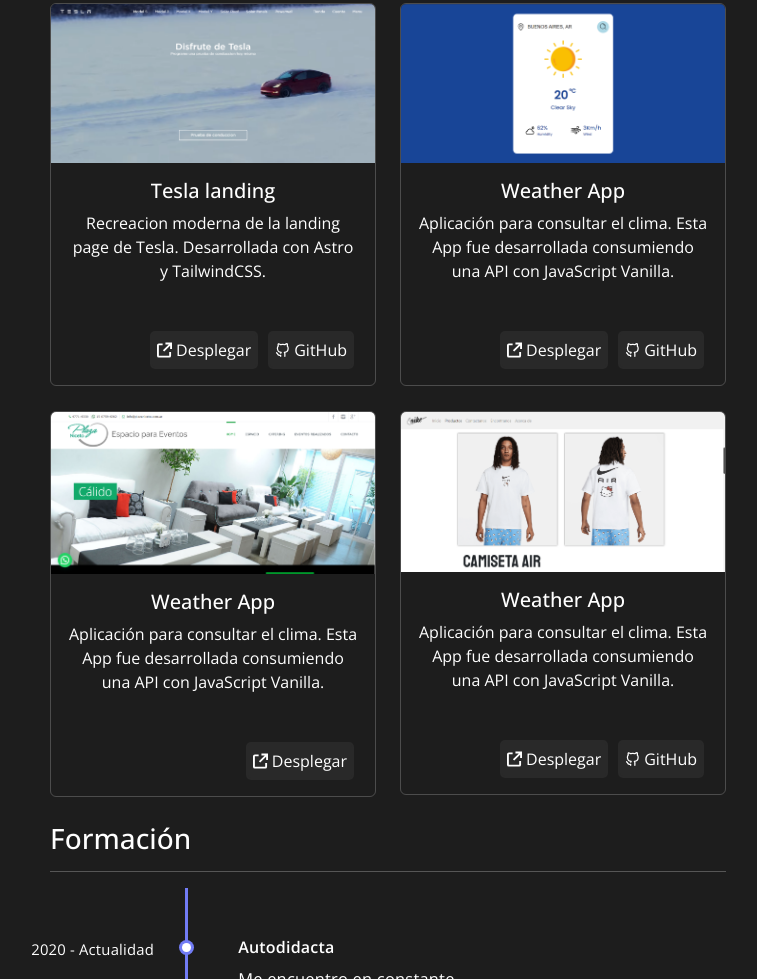
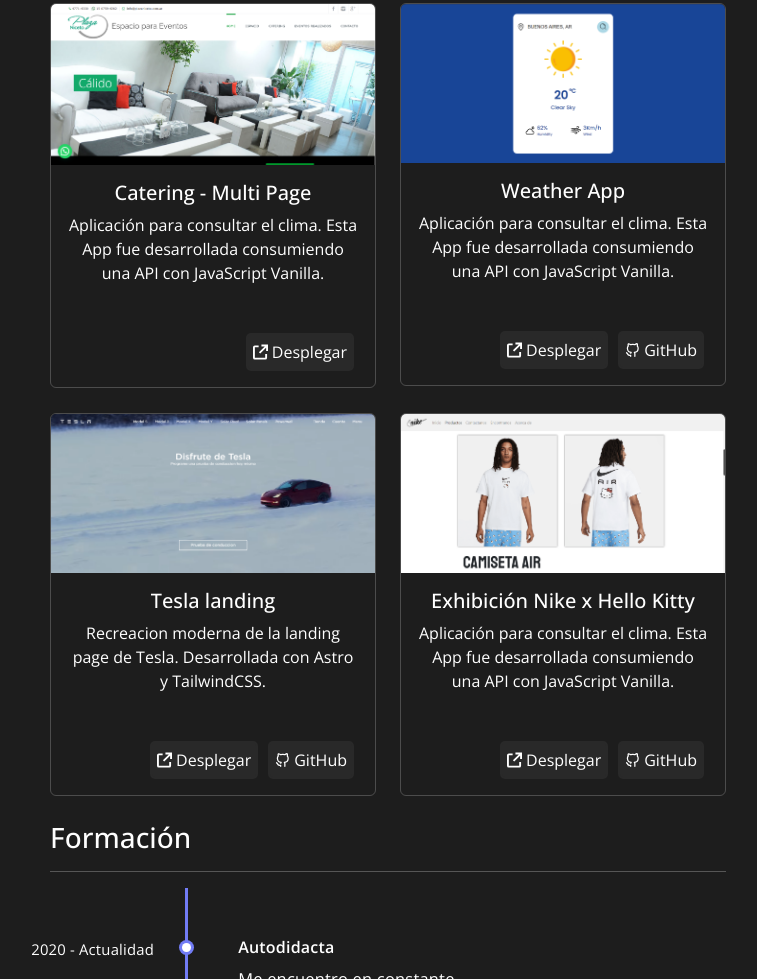
Before and after one commit to MCalvoP/personal-portfolio, a plain HTML site: page index.html in a window 1280 px wide. Shown: the part 1262-2241 px from the top of the page, without its empty margins (252-1009 px from the left). Drawn offline with nearby package versions, Linux system fonts and the light colour scheme.

Commit message:
detalles finales

```diff
--- a/index.html
+++ b/index.html
@@ -4,6 +4,7 @@
 <head>
     <meta charset="UTF-8">
     <meta name="viewport" content="width=device-width, initial-scale=1.0">
+    <link rel="icon" href="/logo/favicon.svg" type="image/x-icon">
     <link href="https://cdn.jsdelivr.net/npm/bootstrap@5.3.2/dist/css/bootstrap.min.css" rel="stylesheet"
         integrity="sha384-T3c6CoIi6uLrA9TneNEoa7RxnatzjcDSCmG1MXxSR1GAsXEV/Dwwykc2MPK8M2HN" crossorigin="anonymous">
     <link rel="preconnect" href="https://fonts.googleapis.com">
@@ -85,9 +86,13 @@
             <p>Contactame: <a href="mailto:manuelcalvoparra1@gmail.com">manuelcalvoparra1@gmail.com</a></p>
             <div class="redes">
                 <img class="logos" src="/logo/5279114_linkedin_network_social network_linkedin logo_icon.svg" alt="">
-                <a href="https://www.linkedin.com/in/manucalvoparra/" target="_blank"><p>Linkedin</p></a>
+                <a href="https://www.linkedin.com/in/manucalvoparra/" target="_blank">
+                    <p>Linkedin</p>
+                </a>
                 <img class="logos" src="/logo/394187_github_icon.svg" alt="">
-                <a href="https://github.com/MCalvoP" target="_blank" rel="noopener noreferrer"><p>Github</p></a>
+                <a href="https://github.com/MCalvoP" target="_blank" rel="noopener noreferrer">
+                    <p>Github</p>
+                </a>
             </div>
         </div>
 
@@ -96,21 +101,45 @@
             <hr>
             <div class="container text-center">
                 <div class="row row-cols-3 columnas">
-                  <div class="col"><img src="/logo/html-png.png" alt=""><p>HTML</p></div>
-                  <div class="col"><img src="/logo/CSS3_logo.svg.png" alt=""><p>CSS</p></div>
-                  <div class="col"><img src="/logo/sass-png.png" alt=""><p>Sass</p></div>
+                    <div class="col"><img src="/logo/html-png.png" alt="">
+                        <p>HTML</p>
+                    </div>
+                    <div class="col"><img src="/logo/CSS3_logo.svg.png" alt="">
+                        <p>CSS</p>
+                    </div>
+                    <div class="col"><img src="/logo/sass-png.png" alt="">
+                        <p>Sass</p>
+                    </div>
 
-                  <div class="col"><img src="/logo/tailwind-png.png" alt=""><p>Tailwind CSS</p></div>
-                  <div class="col"><img src="/logo/javascript-png.webp" alt=""><p>JavaScript</p></div>
-                  <div class="col"><img src="/logo/react-png.png" alt=""><p>React</p></div>
+                    <div class="col"><img src="/logo/tailwind-png.png" alt="">
+                        <p>Tailwind CSS</p>
+                    </div>
+                    <div class="col"><img src="/logo/javascript-png.webp" alt="">
+                        <p>JavaScript</p>
+                    </div>
+                    <div class="col"><img src="/logo/react-png.png" alt="">
+                        <p>React</p>
+                    </div>
 
-                  <div class="col"><img src="/logo/node-png.png" alt=""><p>Node.js</p></div>
-                  <div class="col"><img src="/logo/git-png.png" alt=""><p>Git</p></div>
-                  <div class="col"><img src="/logo/github-png.png" alt=""><p>GitHub</p></div>
+                    <div class="col"><img src="/logo/node-png.png" alt="">
+                        <p>Node.js</p>
+                    </div>
+                    <div class="col"><img src="/logo/git-png.png" alt="">
+                        <p>Git</p>
+                    </div>
+                    <div class="col"><img src="/logo/github-png.png" alt="">
+                        <p>GitHub</p>
+                    </div>
 
-                  <div class="col"><img src="/logo/astro-png.png" alt=""><p>Astro</p></div>
-                  <div class="col"><img src="/logo/python-png.png" alt=""><p>Python</p></div>
-                  <div class="col"><img src="/logo/bootrstrap-png.png" alt=""><p>Bootstrap</p></div>
+                    <div class="col"><img src="/logo/astro-png.png" alt="">
+                        <p>Astro</p>
+                    </div>
+                    <div class="col"><img src="/logo/python-png.png" alt="">
+                        <p>Python</p>
+                    </div>
+                    <div class="col"><img src="/logo/bootrstrap-png.png" alt="">
+                        <p>Bootstrap</p>
+                    </div>
                 </div>
             </div>
         </section>
@@ -120,20 +149,18 @@
             <hr>
             <div class="container text-center">
                 <div class="row">
-                    <div class="col-sm-6 mb-3 mb-sm-0">
+                    <div class="col-sm-6">
                         <div class="card bg-transparent">
-                        <img src="/logo/tesla-preview.png" class="card-img-top" alt="...">
+                            <img src="/logo/niceto-preview.png" class="card-img-top" alt="...">
                             <div class="card-body">
-                          <h5>Tesla landing</h5>
-                          <p class="card-text">Recreacion moderna de la landing page de Tesla. Desarrollada con Astro  y TailwindCSS.</p>
+                                <h5>Catering - Multi Page</h5>
+                                <p class="card-text">Aplicación para consultar el clima. Esta App fue desarrollada
+                                    consumiendo una API con JavaScript Vanilla.</p>
                                 <div class="btns ">
                                     <div class="d-flex deploy">
                                         <img src="/logo/link.svg" alt="">
-                                <a href="https://landingtesla.netlify.app/" target="_blank" class="card-link text-sm">Desplegar</a>
-                            </div>
-                            <div class="d-flex github">
-                                <img src="/logo/github-sticker.svg" alt="">
-                                <a href="https://github.com/MCalvoP/tesla" target="_blank" class="card-link text-sm">GitHub</a>
+                                        <a href="https://www.plazaniceto.com.ar/" target="_blank"
+                                            class="card-link text-sm">Desplegar</a>
                                     </div>
                                 </div>
                             </div>
@@ -144,49 +171,64 @@
                             <img src="/logo/weatherapp-preview.png" class="card-img-top" alt="...">
                             <div class="card-body">
                                 <h5>Weather App</h5>
-                          <p class="card-text">Aplicación para consultar el clima. Esta App fue desarrollada consumiendo una API con JavaScript Vanilla.</p>
+                                <p class="card-text">Aplicación para consultar el clima. Esta App fue desarrollada
+                                    consumiendo una API con JavaScript Vanilla.</p>
                                 <div class="btns ">
                                     <div class="d-flex deploy">
                                         <img src="/logo/link.svg" alt="">
-                                    <a href="https://mcalvop.github.io/Weather-App/" target="_blank" class="card-link text-sm">Desplegar</a>
+                                        <a href="https://mcalvop.github.io/Weather-App/" target="_blank"
+                                            class="card-link text-sm">Desplegar</a>
                                     </div>
                                     <div class="d-flex github">
                                         <img src="/logo/github-sticker.svg" alt="">
-                                    <a href="https://github.com/MCalvoP/Weather-App" target="_blank" class="card-link text-sm">GitHub</a>
+                                        <a href="https://github.com/MCalvoP/Weather-App" target="_blank"
+                                            class="card-link text-sm">GitHub</a>
                                     </div>
                                 </div>
                             </div>
                         </div>
                     </div>
-                    <div class="col-sm-6">
+                    <div class="col-sm-6 mb-3 mb-sm-0">
                         <div class="card bg-transparent">
-                          <img src="/logo/niceto-preview.png" class="card-img-top" alt="...">
+                            <img src="/logo/tesla-preview.png" class="card-img-top" alt="...">
                             <div class="card-body">
-                            <h5>Weather App</h5>
-                            <p class="card-text">Aplicación para consultar el clima. Esta App fue desarrollada consumiendo una API con JavaScript Vanilla.</p>
+                                <h5>Tesla landing</h5>
+                                <p class="card-text">Recreacion moderna de la landing page de Tesla. Desarrollada con
+                                    Astro y TailwindCSS.</p>
                                 <div class="btns ">
                                     <div class="d-flex deploy">
                                         <img src="/logo/link.svg" alt="">
-                                      <a href="https://www.plazaniceto.com.ar/" target="_blank" class="card-link text-sm">Desplegar</a>
+                                        <a href="https://landingtesla.netlify.app/" target="_blank"
+                                            class="card-link text-sm">Desplegar</a>
+                                    </div>
+                                    <div class="d-flex github">
+                                        <img src="/logo/github-sticker.svg" alt="">
+                                        <a href="https://github.com/MCalvoP/tesla" target="_blank"
+                                            class="card-link text-sm">GitHub</a>
                                     </div>
                                 </div>
                             </div>
                         </div>
                     </div>
+
+
                     <div class="col-sm-6">
                         <div class="card bg-transparent">
                             <img src="/logo/nikitty-preview.png" class="card-img-top" alt="...">
                             <div class="card-body">
-                            <h5>Weather App</h5>
-                            <p class="card-text">Aplicación para consultar el clima. Esta App fue desarrollada consumiendo una API con JavaScript Vanilla.</p>
+                                <h5>Exhibición Nike x Hello Kitty</h5>
+                                <p class="card-text">Aplicación para consultar el clima. Esta App fue desarrollada
+                                    consumiendo una API con JavaScript Vanilla.</p>
                                 <div class="btns ">
                                     <div class="d-flex deploy">
                                         <img src="/logo/link.svg" alt="">
-                                      <a href="https://nikitty.netlify.app/" target="_blank" class="card-link text-sm">Desplegar</a>
+                                        <a href="https://nikitty.netlify.app/" target="_blank"
+                                            class="card-link text-sm">Desplegar</a>
                                     </div>
                                     <div class="d-flex github">
                                         <img src="/logo/github-sticker.svg" alt="">
-                                      <a href="https://github.com/MCalvoP/proyecto-final" class="card-link text-sm">GitHub</a>
+                                        <a href="https://github.com/MCalvoP/proyecto-final"
+                                            class="card-link text-sm">GitHub</a>
                                     </div>
                                 </div>
                             </div>
```
Also changed, not shown: logo/favicon.svg (added). Lines whose indentation alone changed are shown as unchanged.
